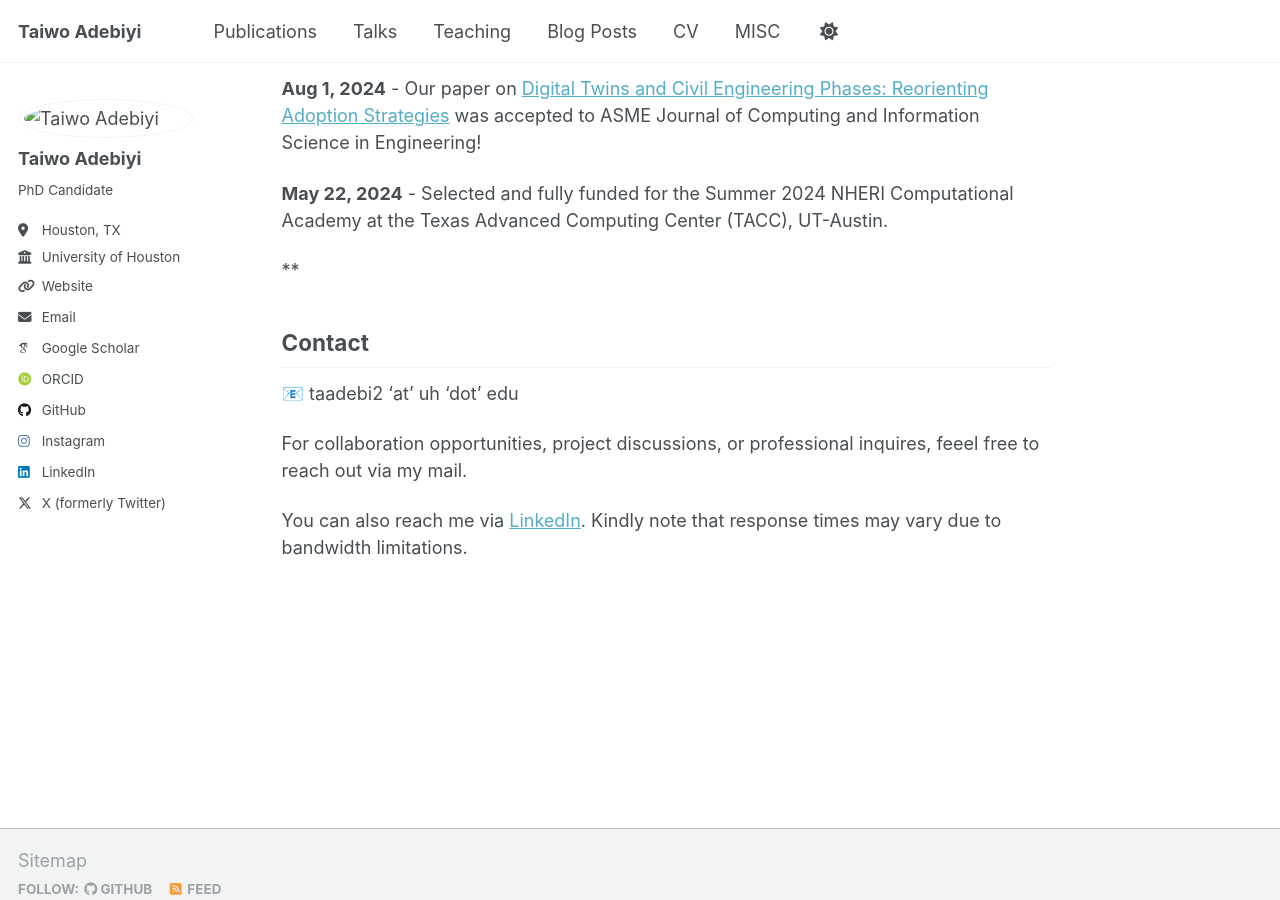
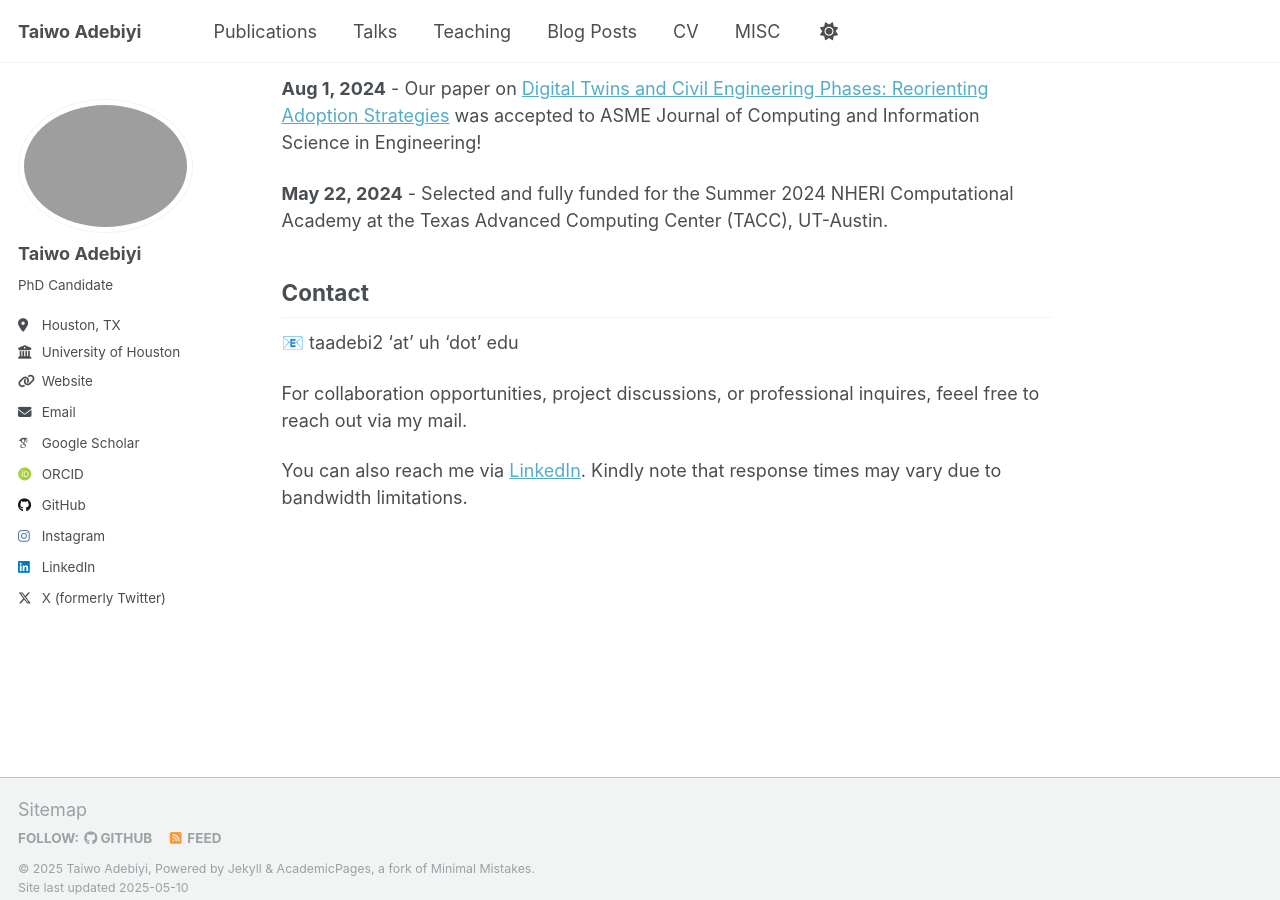
Before and after one commit to akashyadav0210/akashyadav0210.github.io, a Jekyll site: the page built from _pages/about.md, in a window 1280 px wide and 900 px high, scrolled down 998 px. Built offline with Jekyll 4.4.1, drawn with Linux system fonts in a browser that asks for light colours; emoji names are drawn with the system emoji font; some web fonts are replaced.

Commit message:
homepage modifications

```diff
--- a/_config.yml
+++ b/_config.yml
@@ -22,7 +22,7 @@
 #               Additional customization can be done by editing /_includes/author-profile.html
 author:
   # Biographic information
-  avatar           : "/images/bio.jpg"
+  avatar           : "/images/bio.png"
   name             : "Taiwo Adebiyi"
   pronouns         : # example: "she/her"
   bio              : "PhD Candidate"
@@ -89,7 +89,7 @@
 # Site Settings
 teaser                   :  # filename of teaser fallback teaser image placed in /images/, .e.g. "500x300.png"
 breadcrumbs              : false # true, false (default)
-words_per_minute         : 200
+words_per_minute         : 160
 future                   : true
 read_more                : "disabled" # if enabled, adds "Read more" links to excerpts
 talkmap_link             : false      #change to true to add link to talkmap on talks page
--- a/_pages/about.md
+++ b/_pages/about.md
@@ -33,11 +33,6 @@
 
 **May 22, 2024** - Selected and fully funded for the Summer 2024 NHERI Computational Academy at the Texas Advanced Computing Center (TACC), UT-Austin.
 
-**
-
-
-
-
 Contact
 ---------
 :email: taadebi2 'at' uh 'dot' edu
```
Also changed, not shown: images/bio.jpg (deleted), 1 other file.
